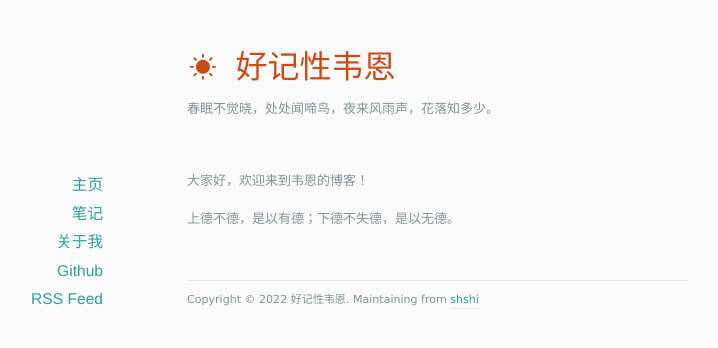
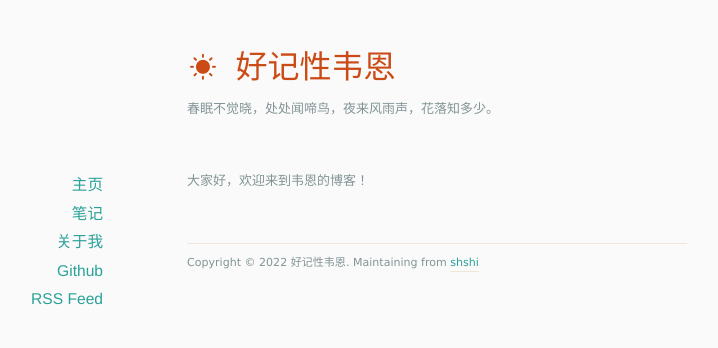
Before and after one commit to shshi/shishaohua.github.io, a Jekyll site: the page built from docs/index.html, in a window 1280 px wide. Shown: the top 348 px of the page, without its empty margins (203-921 px from the left). Built offline with Jekyll 4.4.1, drawn with Linux system fonts in a browser that asks for light colours; nearby versions of some CDN libraries; the list of posts is cut into pages by our own code.

Commit message:
Update index.html

```diff
--- a/docs/index.html
+++ b/docs/index.html
@@ -5,7 +5,6 @@ title: 好记性韦恩
 
 <div class="post-content">
 	<p>大家好，欢迎来到韦恩的博客！</p>
-	<p>上德不德，是以有德；下德不失德，是以无德。</p>
 </div>
 
 
```
